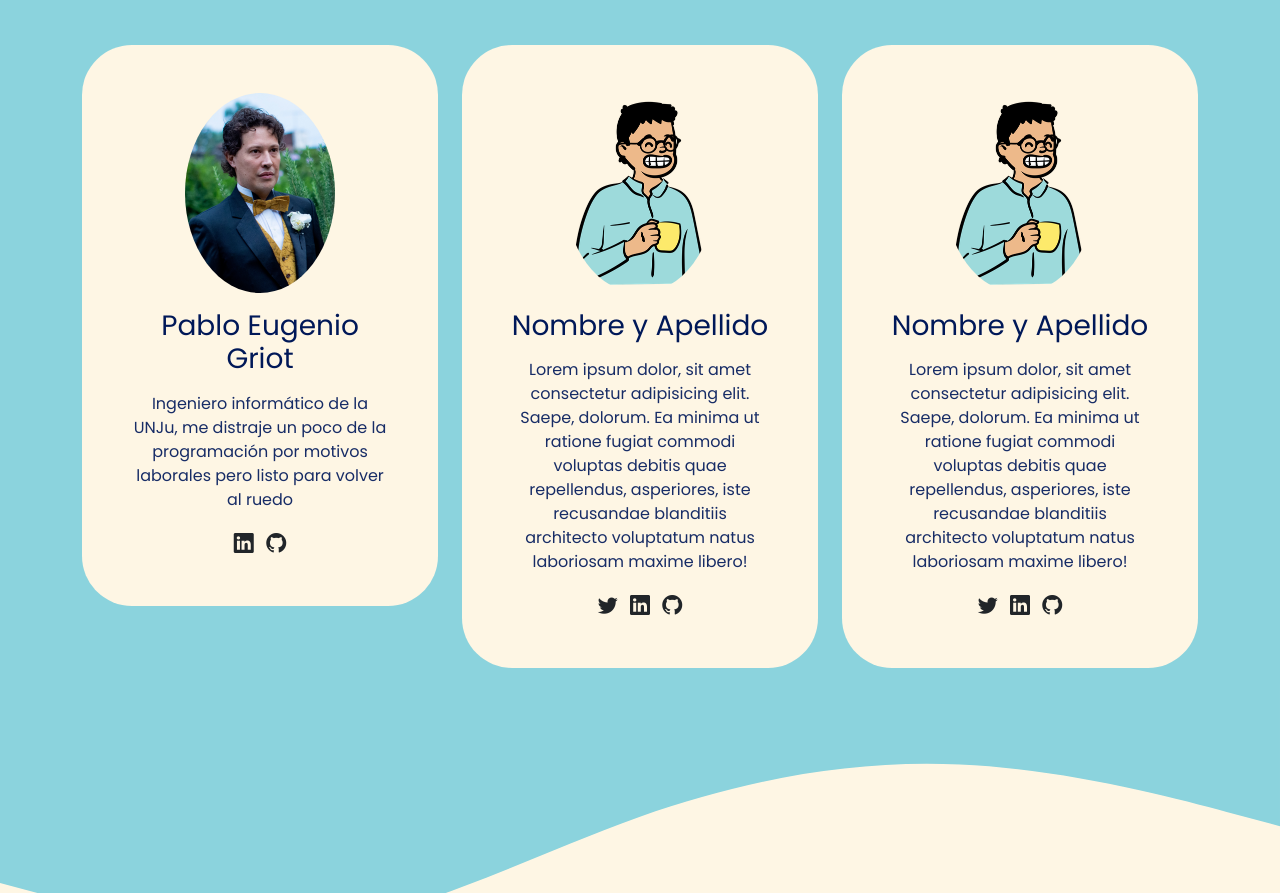
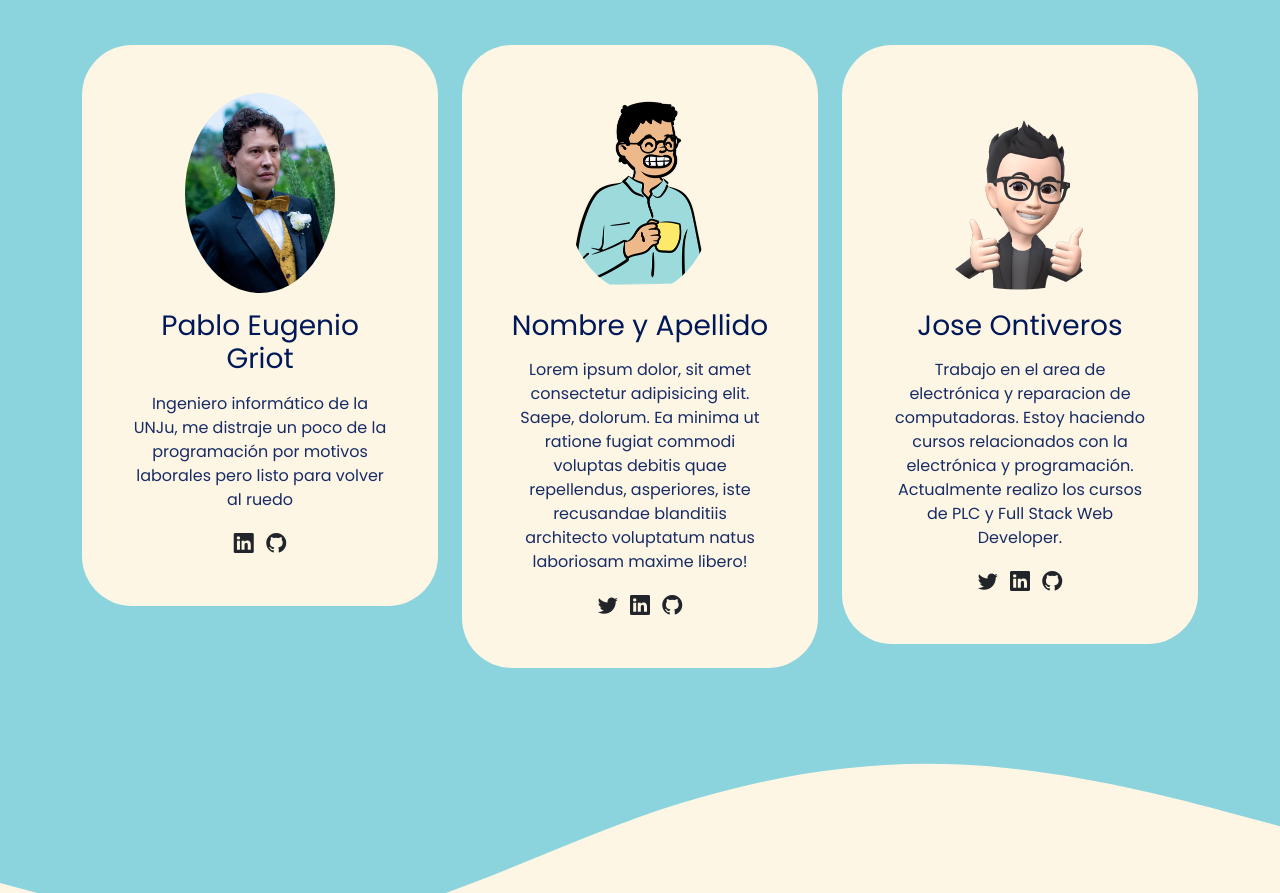
Before and after one commit to pGriot/devtech-podcast-web, a plain HTML site: page index.html in a window 1280 px wide. Shown: the part 1190-2083 px from the top of the page. Drawn offline with nearby package versions, Linux system fonts and the light colour scheme.

Commit message:
Edito tarjeta n° 3

```diff
--- a/index.html
+++ b/index.html
@@ -130,14 +130,14 @@
           <div class="col-md-6 col-lg-4 mb-3">
             <div class="card">
               <div class="card-body text-center p-5">
-                <img src="./assets/avatar.png" alt="avatar" class="img img-fluid rounded-circle mb-3">
-                <h3 class="title card-title mb-3">Nombre y Apellido</h3>
-                <p>Lorem ipsum dolor, sit amet consectetur adipisicing elit. Saepe, dolorum. Ea minima ut ratione fugiat
-                  commodi voluptas debitis quae repellendus, asperiores, iste recusandae blanditiis architecto
-                  voluptatum natus laboriosam maxime libero!</p>
-                <a href="#"><i class="bi bi-twitter text-dark mx-1 lead"></i></a>
-                <a href="#"><i class="bi bi-linkedin text-dark mx-1 lead"></i></a>
-                <a href="#"><i class="bi bi-github text-dark mx-1 lead"></i></a>
+                <img src="./assets/avatar3.png" alt="avatar3" class="img img-fluid rounded-circle mb-3">
+                <h3 class="title card-title mb-3">Jose Ontiveros</h3>
+                <p>Trabajo en el area de electrónica y reparacion de computadoras.
+                  Estoy haciendo cursos relacionados con la electrónica y programación.
+                  Actualmente realizo los cursos de PLC y Full Stack Web Developer.</p>
+                <a href="https://twitter.com/?lang=es" target="_blank"><i class="bi bi-twitter text-dark mx-1 lead"></i></a>
+                <a href="https://www.linkedin.com/" target="_blank"><i class="bi bi-linkedin text-dark mx-1 lead"></i></a>
+                <a href="https://github.com/joseontiveros"><i class="bi bi-github text-dark mx-1 lead"></i></a>
               </div>
             </div>
           </div>
```
Also changed, not shown: assets/avatar3.png (added).
